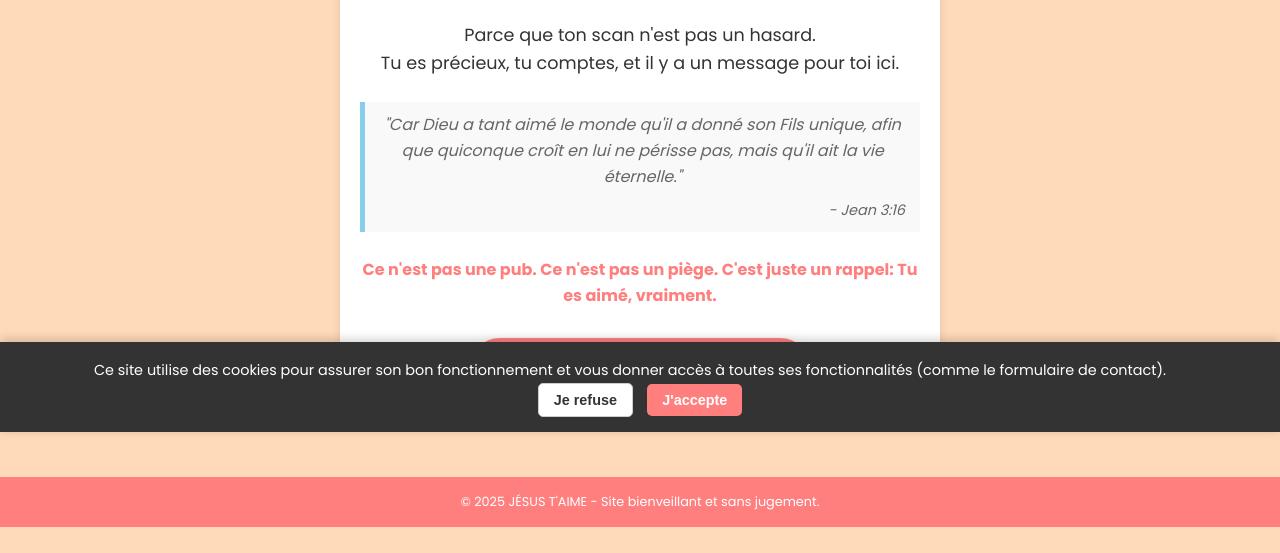
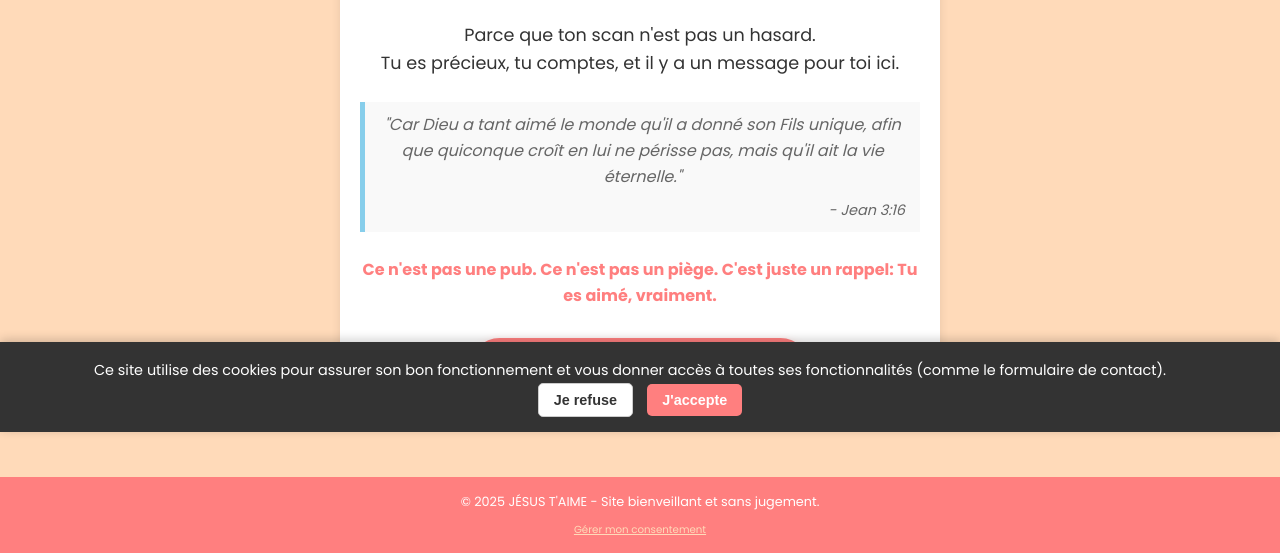
Before and after one commit to NguemoCalixteCode/JESUSTAIME, a plain HTML site: page index.html in a window 1280 px wide. Shown: the part 368-921 px from the top of the page. Before the commit the page ends 895 px from the top, so only its background shows below. Drawn offline with Linux system fonts and the light colour scheme.

Commit message:
Ajout du lien de gestion du consentement

```diff
--- a/index.html
+++ b/index.html
@@ -53,6 +53,7 @@
 
     <footer>
         <p>© 2025 JÉSUS T'AIME - Site bienveillant et sans jugement.</p>
+        <a href="#" onclick="showCookieBanner(); return false;" class="cookie-settings-link">Gérer mon consentement</a>
     </footer>
 
    <div id="cookie-banner" class="cookie-banner" style="display: none;">
@@ -90,6 +91,12 @@
         document.getElementById('cookie-banner').style.display = 'none';
     }
 
+    // Fonction pour afficher la bannière manuellement
+function showCookieBanner() {
+    document.getElementById('cookie-banner').style.display = 'block';
+}
+
+
     // CAS 1: L'utilisateur accepte
     function acceptCookies() {
         setCookie(CONSENT_COOKIE_NAME, 'accepted');
--- a/style.css
+++ b/style.css
@@ -503,3 +503,18 @@ footer {
         margin-right: 0;
     }
 }
+
+/* --- Style pour le lien de gestion du consentement (Footer) --- */
+
+.cookie-settings-link {
+    display: block; /* Prend toute la largeur pour être facile à cliquer */
+    margin-top: 10px;
+    font-size: 0.8em;
+    color: var(--color-light-pink); /* Utiliser une couleur du thème pour qu'il soit visible sur le fond sombre du footer */
+    text-decoration: underline;
+    cursor: pointer;
+}
+
+.cookie-settings-link:hover {
+    color: var(--color-white);
+}
```
Also changed, not shown: espoir.html (+1 -0 lines), message.html (+1 -0 lines), ressources.html (+1 -0 lines).
